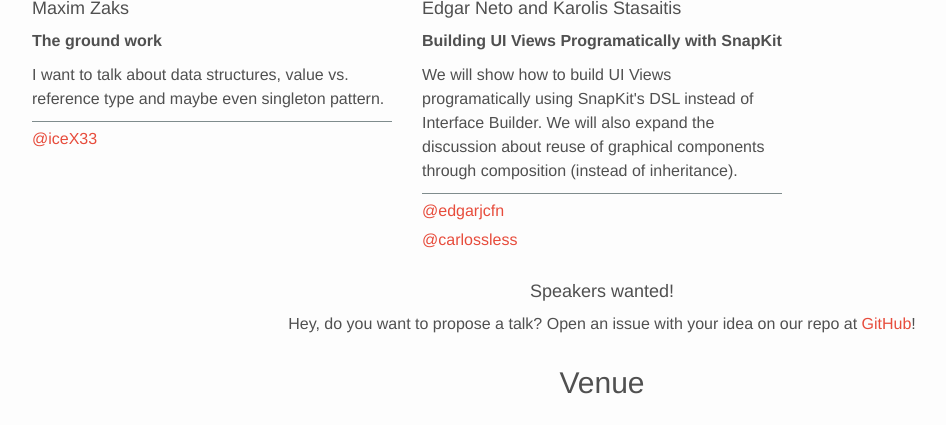
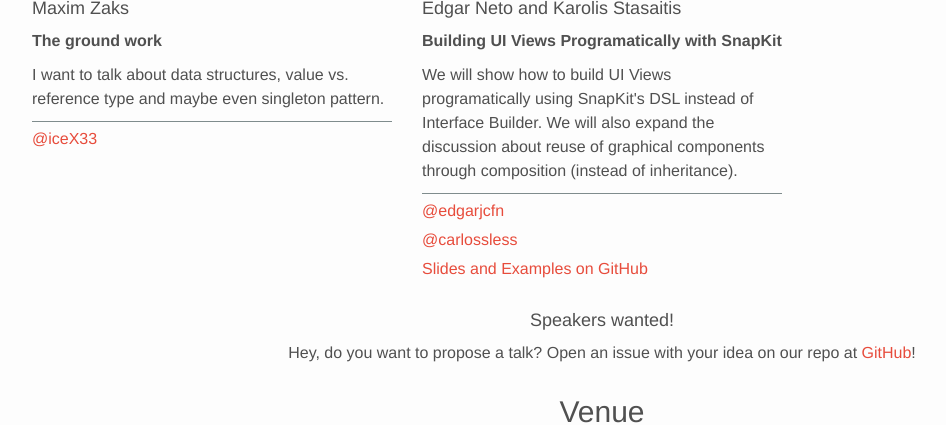
Before and after one commit to swift-berlin/swift-berlin.github.io, a Jekyll site: the page built from _posts/2015-09-21-swift-berlin-11.md, in a window 1280 px wide and 900 px high, scrolled down 1493 px, cut to the strip 0-425 px from the top of the window. Shown: the whole strip, without its empty margins (38-984 px from the left). Built offline with Jekyll 4.4.1, drawn with Linux system fonts in a browser that asks for light colours.

Commit message:
add slides from snapkit talk

```diff
--- a/_posts/2015-09-21-swift-berlin-11.md
+++ b/_posts/2015-09-21-swift-berlin-11.md
@@ -35,4 +35,7 @@ speakers:
       -
         url: https://twitter.com/carlossless
         name: '@carlossless'
+      -
+        url: https://github.com/edgarjcfn/swift.berlin-210915
+        name: 'Slides and Examples on GitHub'
 ---
```
